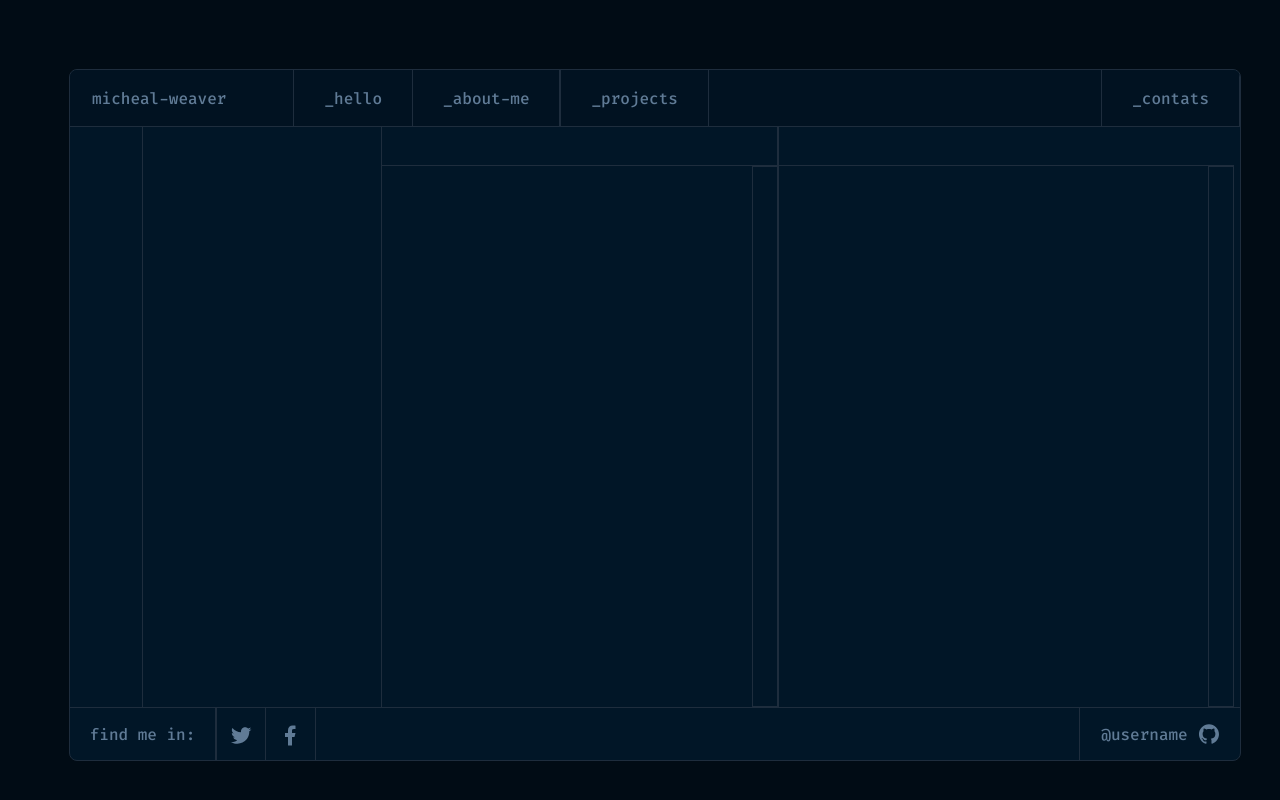
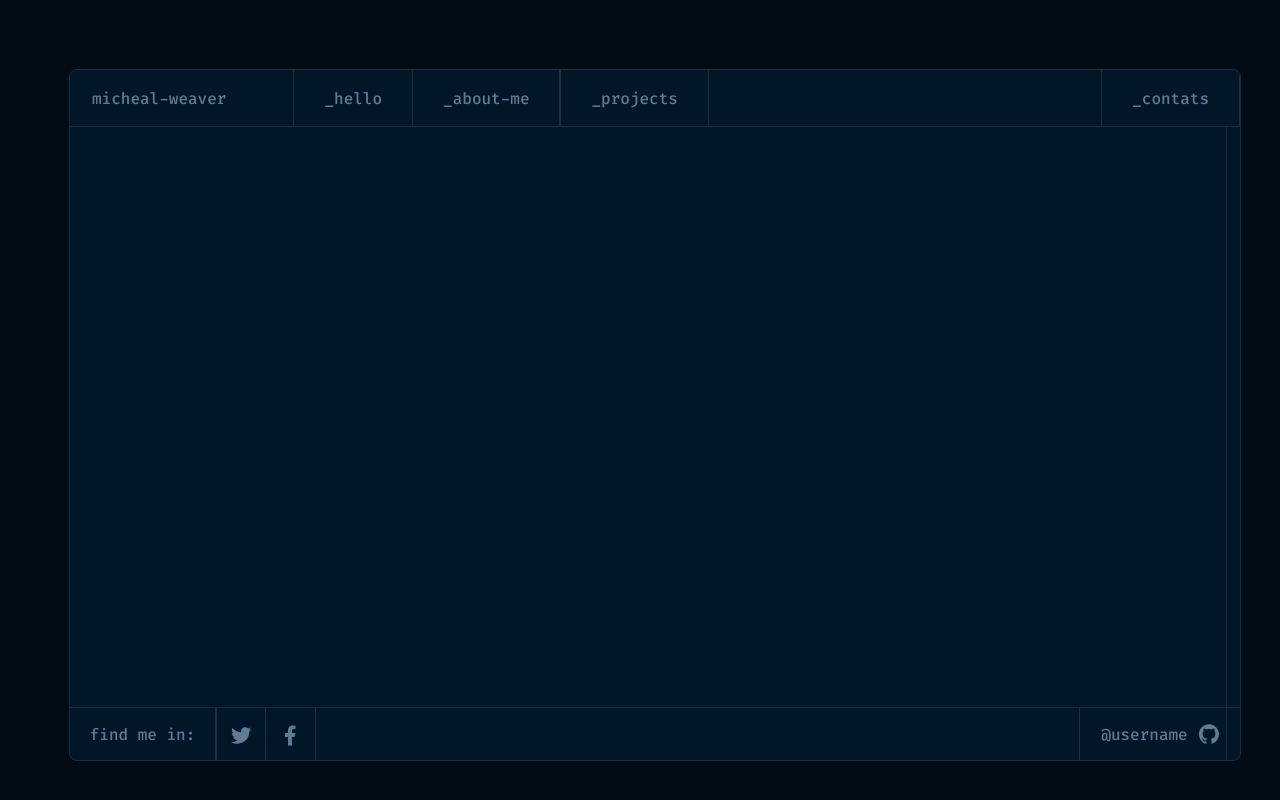
Before and after one commit to tienbot/SaintCode-Portfolio, a React (Create React App) app: page /about in a window 1280 px wide. Built offline with nearby package versions, Linux system fonts and the light colour scheme.

Commit message:
About have some troubles.

```diff
--- a/package.json
+++ b/package.json
@@ -13,7 +13,7 @@
     "react-router-dom": "^6.11.1",
     "react-scripts": "5.0.1",
     "sass": "^1.62.1",
-    "typescript": "^5.0.4",
+    "typescript": "^4.9.5",
     "web-vitals": "^2.1.4"
   },
   "scripts": {
--- a/src/Pages/About/About.module.css
+++ b/src/Pages/About/About.module.css
@@ -1,20 +1,26 @@
 .main {
+  display: block;
+  /* display: grid; */
+  /* justify-content: flex-start; */
+  /* grid-template-columns: 68px 243px auto 40%; */
+  /* grid-template-columns: 5% 10% 40% 45%; */
   width: 100%;
   height: 100%;
   padding: 0;
+  margin: 0;
 }
 .sidebar {
-  width: 68px;
+  /* width: 68px; */
   height: 100%;
   border-right: 1px solid #1e2d3d;
 }
 .menu__wrapper {
-  width: 243px;
+  /* width: 243px; */
   height: 100%;
   border-right: 1px solid #1e2d3d;
 }
 .left__content_wrapper {
-  width: 35%;
+  /* width: 50%; */
   height: 100%;
   border-right: 1px solid #1e2d3d;
 }
@@ -24,11 +30,11 @@
   border-bottom: 1px solid #1e2d3d;
 }
 .title__box {
-  min-width: 150px;
+  /* min-width: 150px; */
   height: 100%;
   border-right: 1px solid #1e2d3d;
 }
 .right__content_wrapper {
-  width: 40%;
+  /* width: 55%; */
   height: 100%;
 }
--- a/src/components/Header/Header.module.scss
+++ b/src/components/Header/Header.module.scss
@@ -2,7 +2,7 @@
   width:100%;
   display:flex;
   justify-content: space-between;
-  background-color: #011221;
+  // background-color: #011221;
   outline: 1px solid #1E2D3D;
 
   .wrapName {
```
Also changed, not shown: src/components/HeaderText/HeaderText.jsx (+4 -12 lines), 1 other file (tests, documents, lock files or other folders).
